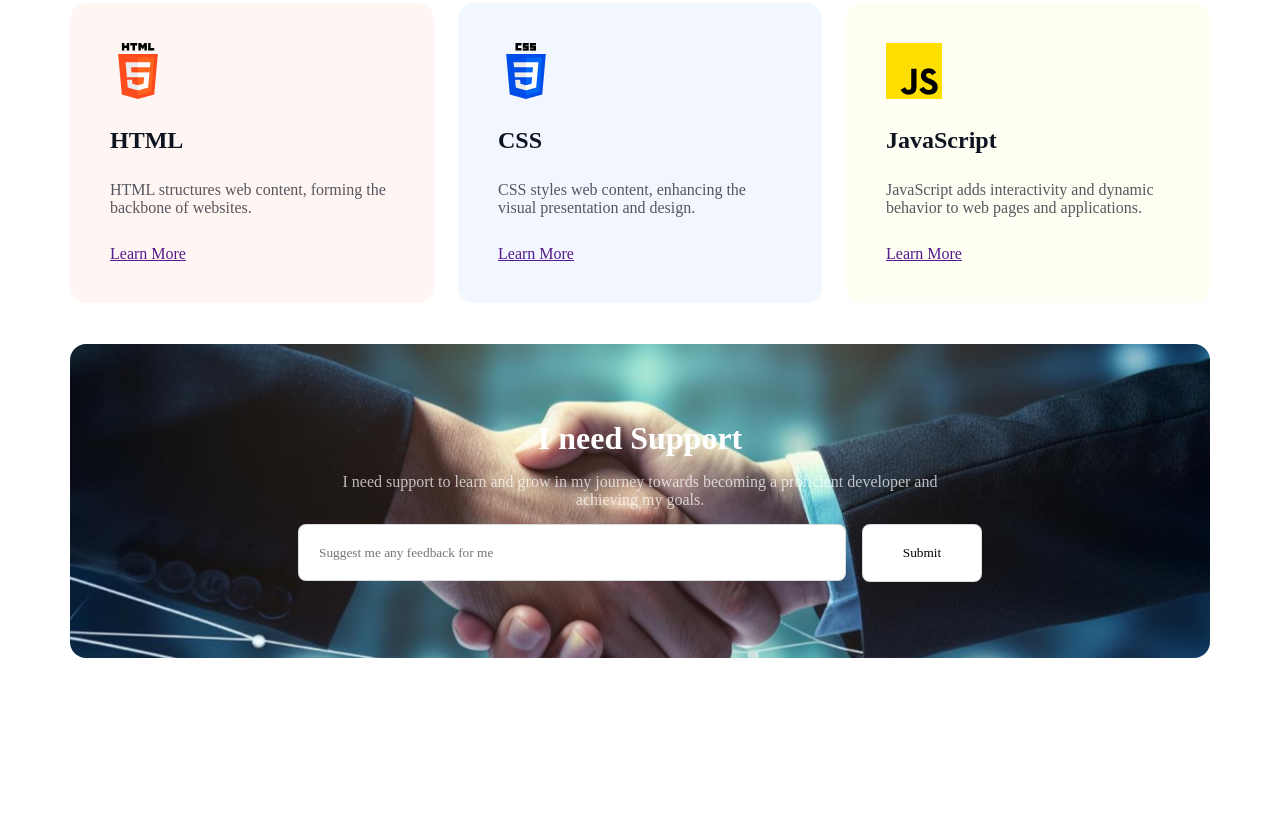
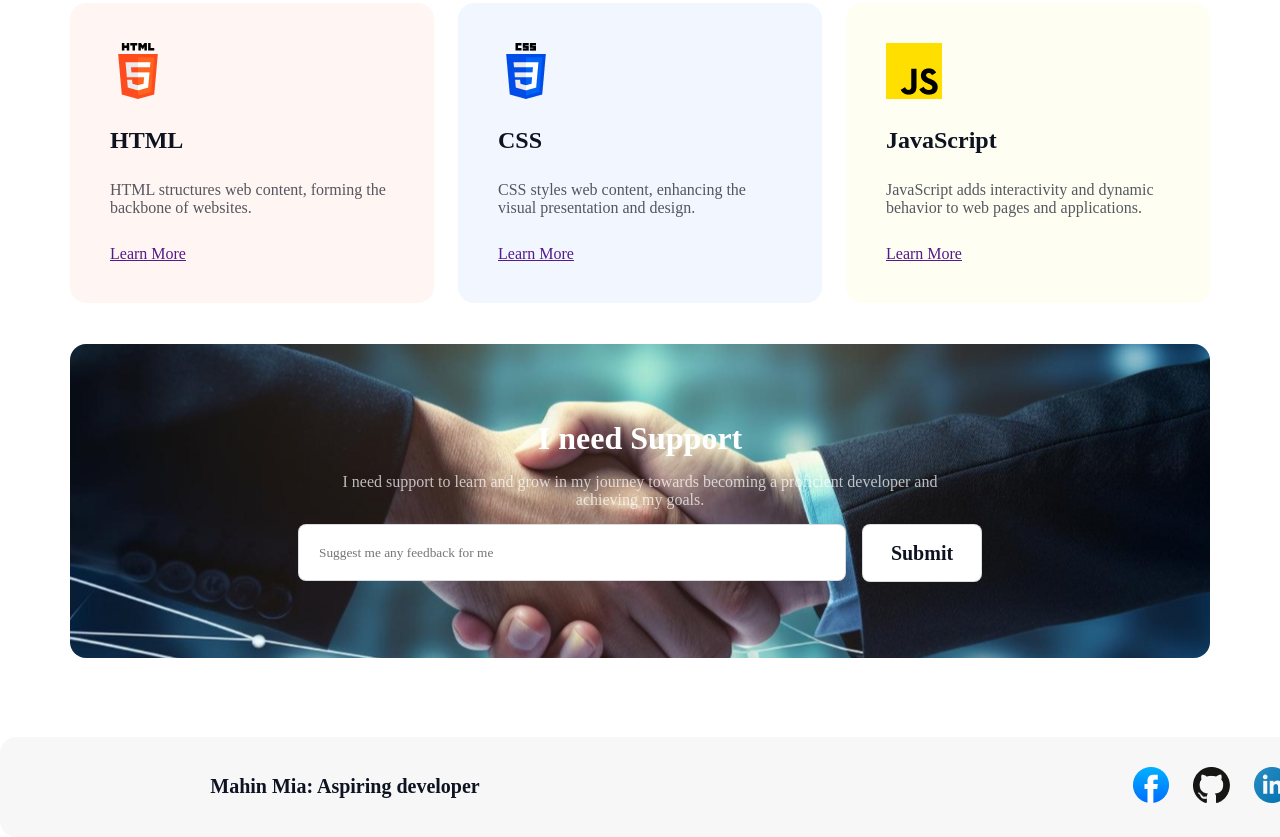
Before and after one commit to Mahin934/Web-Development-Assignment-1, a plain HTML site: page index.html in a window 1280 px wide. Shown: the part 3426-4263 px from the top of the page. Before the commit the page ends 4084 px from the top, so only its background shows below. Drawn offline with Linux system fonts and the light colour scheme; a web font is replaced by a local one.

Commit message:
Footer added

```diff
--- a/index.html
+++ b/index.html
@@ -93,6 +93,15 @@
             </div>
         </section>
     </main>
-    <footer></footer>
+    <footer class="Social-site">
+        <div class="socail-media">
+            <h5 class="mahin">Mahin Mia: Aspiring developer</h5>
+            <div class="media">
+                <a href="https://www.facebook.com/"><img src="assets/facebook.png" alt=""></a>
+                <a href="https://github.com/Mahin934"><img src="assets/github.png" alt=""></a>
+                <a href="https://bd.linkedin.com/"><img src="assets/linkedin-icon 1.png" alt=""></a>
+            </div>
+        </div>
+    </footer>
 </body>
 </html>
--- a/styles.css
+++ b/styles.css
@@ -224,6 +224,7 @@ header{
     background-image: url(./assets/handshake.jpg);
     background-position: center;
     margin-top: 41px;
+    margin-bottom: 79px;
 }
 
 .support-page{
@@ -273,6 +274,9 @@ header{
     border: 1px solid rgba(13, 19, 33, 0.15);
     border-radius: 8px;
     background: rgb(255, 255, 255);
+    color: rgb(13, 19, 33);
+    font-size: 20px;
+    font-weight: 600;
 }
 
 .support-page2{
@@ -302,3 +306,43 @@ header{
     font-weight: 700;
     margin-bottom: 16px;
 }
+
+.Social-site{
+    width: 1440px;
+    height: 100px;
+    margin: 0 auto;
+    display: flex;
+    flex-direction: column;
+    justify-content: center;
+    align-items: flex-start;
+    border-radius: 16px;
+    background: rgba(13, 19, 33, 0.03);
+}
+
+.socail-media{
+    width: 1140px;
+    height: 36px;
+    display: flex;
+   flex-direction: row;
+   justify-content: space-between;
+   align-items: center;
+   padding: 32px 150px 32px 150px;
+}
+
+.media{
+    width: 157.01px;
+    height: 36px;
+    display: flex;
+    flex-direction: row;
+    justify-content: space-between;
+    align-items: center;
+}
+
+.mahin{
+    width: 390px;
+    height: 24px;
+    color: rgb(13, 19, 33);
+    font-size: 20px;
+    font-weight: 600;
+    text-align: center;
+}
```
